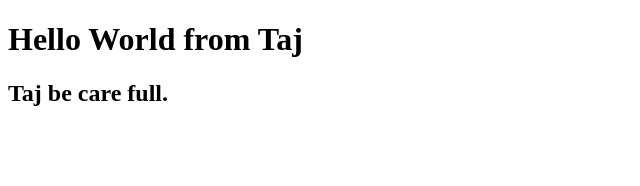
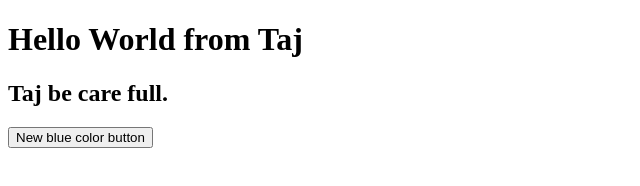
Before and after one commit to tajhaque/git-test-02, a plain HTML site: page index.html in a window 1280 px wide. Shown: the whole page, without its empty margins (0-640 px from the left). Drawn offline with Linux system fonts and the light colour scheme.

Commit message:
Update index.html

```diff
--- a/index.html
+++ b/index.html
@@ -8,5 +8,6 @@
 <body>
     <h1>Hello World from Taj</h1>
     <h2>Taj be care full.</h2>
+    <button>New blue color button</button>
 </body>
 </html>
```
